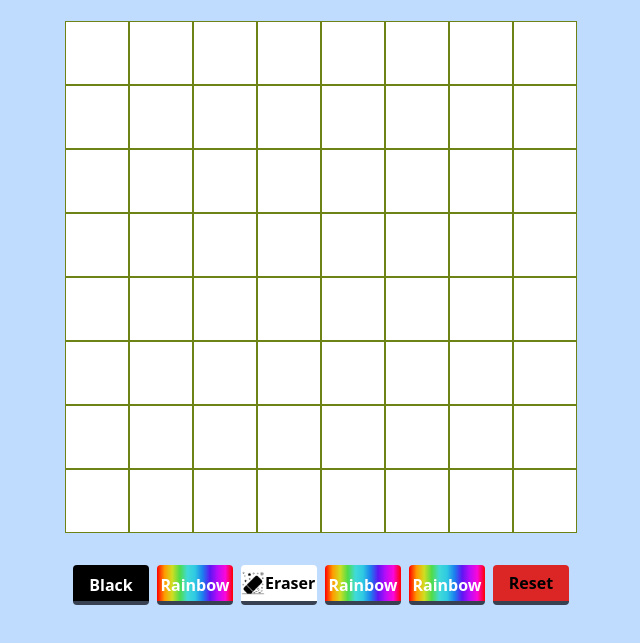
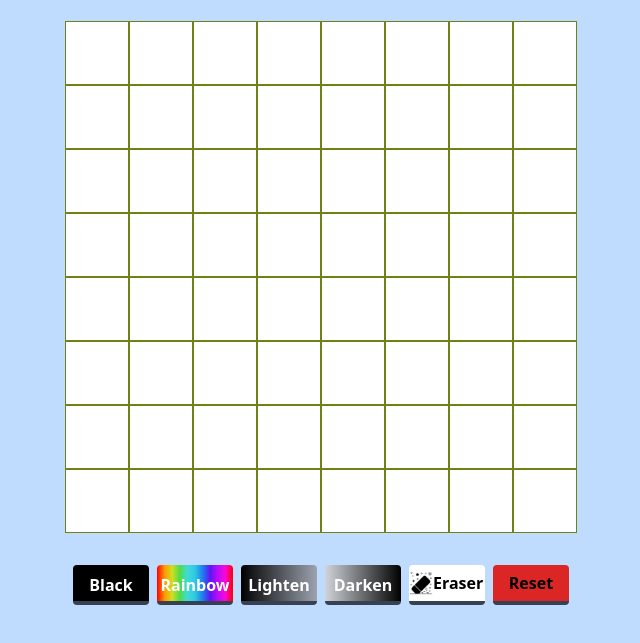
Before and after one commit to Complexlity/etch-a-sketch, a website: page index.html in a window 1280 px wide. Shown: the part 143-786 px from the top of the page, without its empty margins (319-959 px from the left). Drawn offline with nearby package versions, Linux system fonts and the light colour scheme.

Commit message:
Create light and darken buttons

```diff
--- a/index.html
+++ b/index.html
@@ -66,6 +66,18 @@
           Rainbow
         </div>
         <div
+          data-color=""
+          class="color | bg-gradient-to-r from-black to-gray-400 animate__animated animate__fast w-1/4 h-10 flex justify-center text-white font-bold py-2 border-b-4 border-gray-700 rounded hover:opacity-90 hover:text-gray-200 cursor-pointer"
+        >
+          Lighten
+        </div>
+        <div
+          data-color=""
+          class="color | bg-gradient-to-r from-gray-300 to-black animate__animated animate__fast w-1/4 h-10 flex justify-center text-white font-bold py-2 border-b-4 border-gray-700 rounded hover:opacity-90 hover:text-gray-200 cursor-pointer"
+        >
+          Darken
+        </div>
+        <div
           data-color="white"
           class="color white | animate__animated animate__fast flex items-center justify-center w-1/4 bg-white font-bold border-b-4 border-gray-700 rounded hover:bg-gray-200 cursor-pointer"
         >
@@ -77,18 +89,6 @@
             alt=""
           />
           <span data-inner="true" data-color="white" class="color">Eraser</span>
-        </div>
-        <div
-          data-color="rainbow"
-          class="color rainbow | animate__animated animate__fast w-1/4 h-10 flex justify-center text-white font-bold py-2 border-b-4 border-gray-700 rounded hover:opacity-90 hover:text-gray-200 cursor-pointer"
-        >
-          Rainbow
-        </div>
-        <div
-          data-color="rainbow"
-          class="color rainbow | animate__animated animate__fast w-1/4 h-10 flex justify-center text-white font-bold py-2 border-b-4 border-gray-700 rounded hover:opacity-90 hover:text-gray-200 cursor-pointer"
-        >
-          Rainbow
         </div>
         <div
           class="reset | animate__animated animate__fast w-1/4 h-10 flex justify-center items-center w-1/4 bg-red-600 font-bold border-b-4 border-gray-700 rounded hover:bg-red-400 cursor-pointer"
```
Also changed, not shown: css/styles.css.
